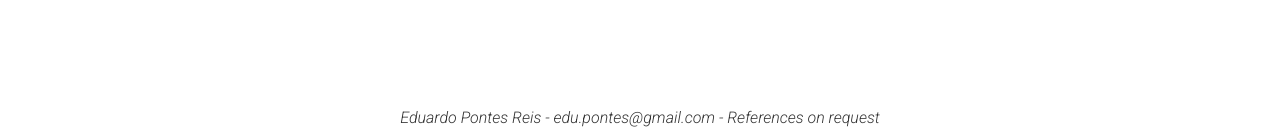
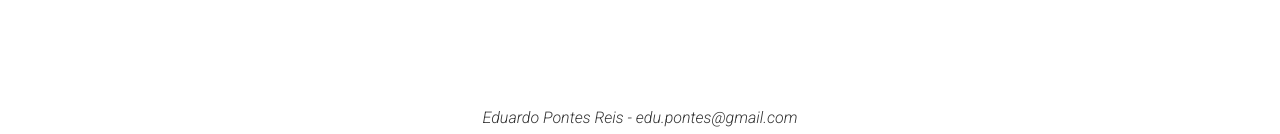
Before and after one commit to edreisMD/edreismd.github.io_old, a Jekyll site: the page built from index.md, in a window 1280 px wide. Shown: the part 1413-1547 px from the top of the page. Built offline with Jekyll 4.4.1, drawn with Linux system fonts in a browser that asks for light colours; nearby versions of some CDN libraries.

```diff
--- a/_config.yml
+++ b/_config.yml
@@ -16,7 +16,7 @@ email: edu.pontes@gmail.com
 # website_title: Web (Website title override)
 
 # Dark Mode (true/false/never)
-darkmode: false
+darkmode: never
 
 # Social links
 twitter_username: edreismd
@@ -119,7 +119,7 @@ content:
       Or you could title it **Skills** and write a bit more about things that make you more desirable, like *leadership* or *teamwork*
 
 # Footer
-footer_show_references: true
+footer_show_references: false
 # references_title: References on request (Override references text)
 
 # Build settings
```
